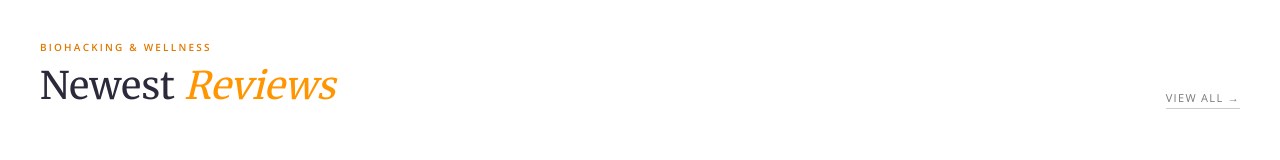
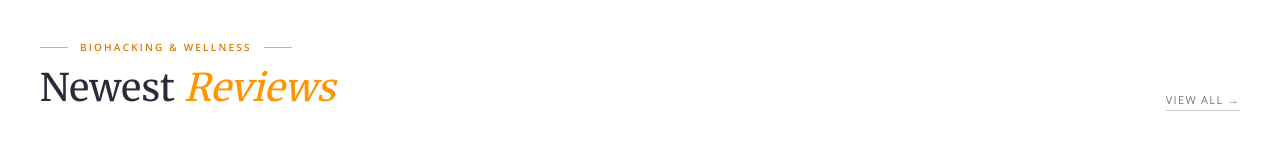
Before and after one commit to khlarine-droid/newest-review-python, a website: page public/index.html in a window 1280 px wide. Drawn offline with nearby package versions, Linux system fonts and the light colour scheme; no server answers.

Commit message:
Update style.css

```diff
--- a/public/style.css
+++ b/public/style.css
@@ -17,12 +17,29 @@ body{
 }
 
 .reviews-overline{
+  display:flex;
+  align-items:center;
+  gap:12px;
+
   font-size:10px;
   letter-spacing:.22em;
   text-transform:uppercase;
   color:#e07800;
   font-weight:700;
-  margin-bottom:8px;
+
+  margin-bottom:10px;
+}
+
+/* orange lines */
+
+.reviews-overline::before,
+.reviews-overline::after{
+  content:"";
+  display:block;
+  width:28px;
+  height:1px;
+  background:#e07800;
+  opacity:.6;
 }
 
 .reviews-title{
```
